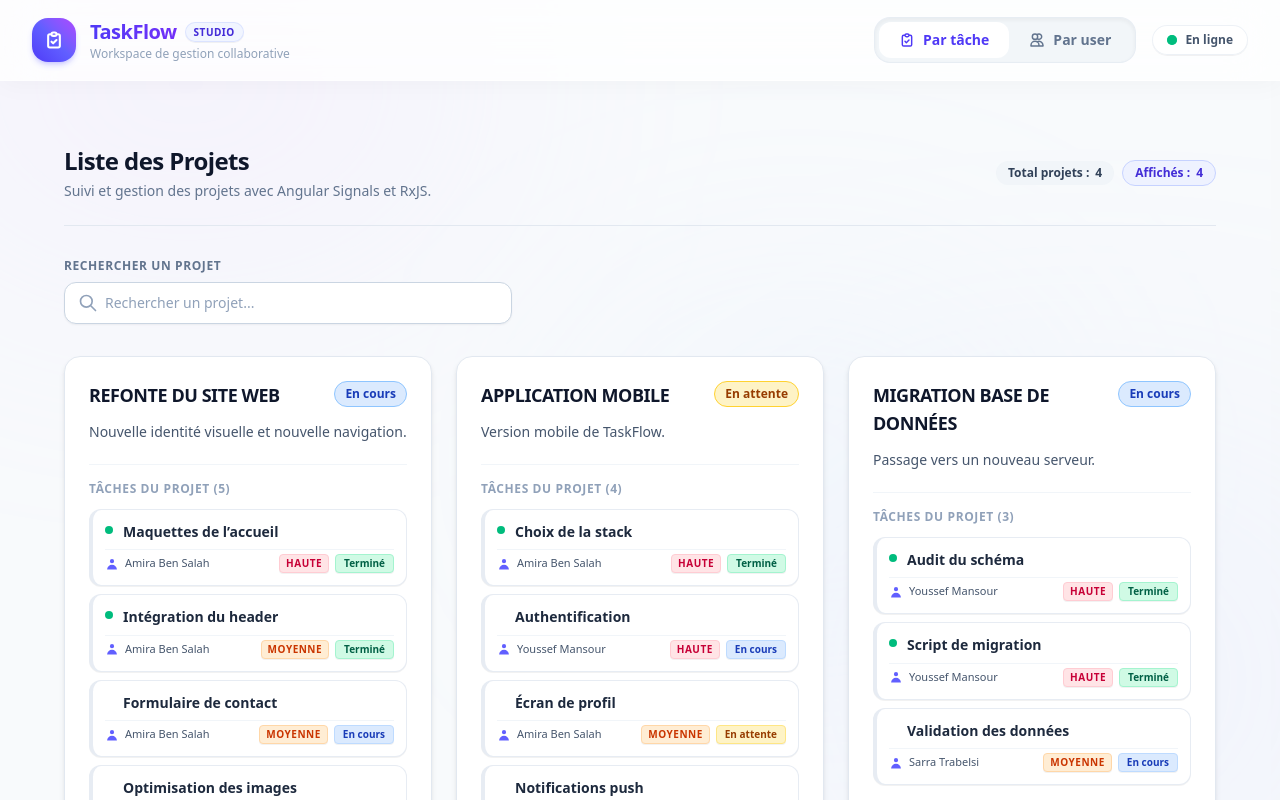
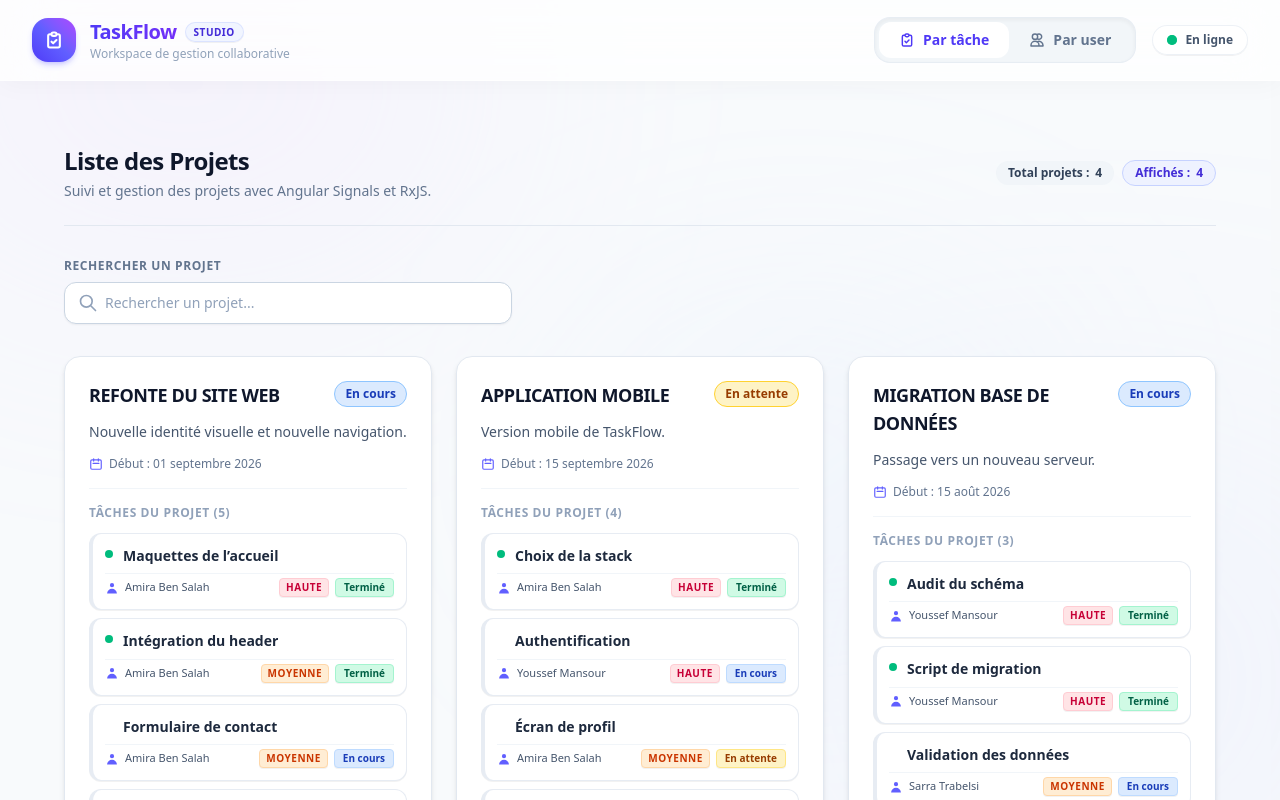
Before and after one commit to omarsafi3/tp_front, an Angular app in the folder TaskFlow/: page / in a window 1280 px wide. Shown: the top 800 px of the page. Built offline with nearby package versions, Linux system fonts and the light colour scheme.

Commit message:
feat(projects): display project start date formatted with date pipe in French locale

```diff
--- a/TaskFlow/src/app/app.config.ts
+++ b/TaskFlow/src/app/app.config.ts
@@ -1,11 +1,18 @@
-import { ApplicationConfig, provideBrowserGlobalErrorListeners } from '@angular/core';
+import { registerLocaleData } from '@angular/common';
+import localeFr from '@angular/common/locales/fr';
+import { ApplicationConfig, LOCALE_ID, provideBrowserGlobalErrorListeners } from '@angular/core';
+import { provideClientHydration } from '@angular/platform-browser';
 import { provideRouter } from '@angular/router';
 import { routes } from './app.routes';
-import { provideClientHydration } from '@angular/platform-browser';
+
+// Enregistrement des données de locale française pour les pipes Angular (date, currency, etc.)
+registerLocaleData(localeFr, 'fr');
 
 export const appConfig: ApplicationConfig = {
   providers: [
     provideBrowserGlobalErrorListeners(),
-    provideRouter(routes), provideClientHydration()
-  ]
+    provideRouter(routes),
+    provideClientHydration(),
+    { provide: LOCALE_ID, useValue: 'fr' },
+  ],
 };
--- a/TaskFlow/src/app/features/projects/components/project-card/project-card.html
+++ b/TaskFlow/src/app/features/projects/components/project-card/project-card.html
@@ -23,9 +23,19 @@
     </div>
 
     <!-- Partie 6.1 : Interpolation de la description du projet -->
-    <p class="text-sm text-slate-600 mb-5 leading-relaxed">
+    <p class="text-sm text-slate-600 mb-3 leading-relaxed">
       {{ project().description }}
     </p>
+
+    <!-- Affichage de la date de début avec le pipe date -->
+    @if (project().startDate) {
+      <div class="flex items-center gap-1.5 text-xs text-slate-500 mb-4 font-medium">
+        <svg xmlns="http://www.w3.org/2000/svg" class="w-3.5 h-3.5 text-indigo-500 shrink-0" fill="none" viewBox="0 0 24 24" stroke="currentColor">
+          <path stroke-linecap="round" stroke-linejoin="round" stroke-width="2" d="M8 7V3m8 4V3m-9 8h10M5 21h14a2 2 0 002-2V7a2 2 0 00-2-2H5a2 2 0 00-2 2v12a2 2 0 002 2z" />
+        </svg>
+        <span>Début : {{ project().startDate | date:'dd MMMM y' }}</span>
+      </div>
+    }
 
     <!-- Partie 6.3 : Input entre composants - transmission des tâches à TaskList -->
     <div class="pt-4 border-t border-slate-100">
```
